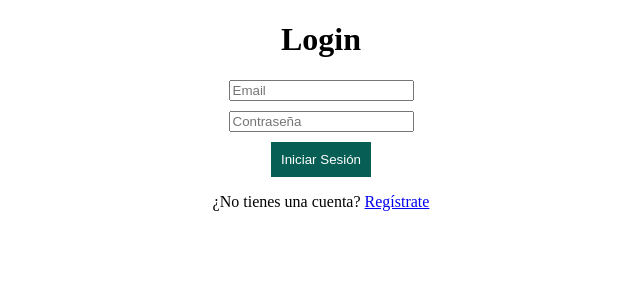
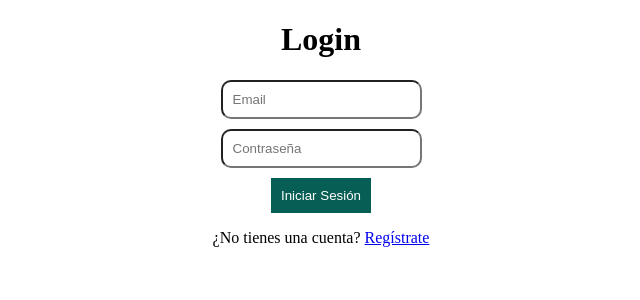
Before and after one commit to saamuplaaza/WhatsApp-Clone, a React (Vite) app: page / in a window 1280 px wide. Shown: the top 300 px of the page, without its empty margins (319-959 px from the left). Built offline with nearby package versions, Linux system fonts and the light colour scheme; no server answers.

Commit message:
v1.0.8 fixing signup

```diff
--- a/src/App.jsx
+++ b/src/App.jsx
@@ -2,10 +2,6 @@ import { useState } from "react"
 import WhatsApp from './components/WhatsApp.jsx'
 import Login from './components/Login.jsx'
 import "./App.css"
-
-export function suma(a, b){
-    return a + b
-}
 
 function App(){
     const [token, setToken] = useState(sessionStorage.getItem('access_token')==null?null:sessionStorage.getItem('access_token'))
--- a/src/components/Login.jsx
+++ b/src/components/Login.jsx
@@ -43,7 +43,7 @@ function Login({setToken}) {
                 <input type="email" name="email" id="email" placeholder='Email'/>
                 <input  type="password" name="password" id="password" placeholder='Contraseña'/>
                 <button type="submit" className='botonLogin'>Iniciar Sesión</button>
-                <p>¿No tienes una cuenta? <a href="signUp.html">Regístrate</a></p>
+                <p>¿No tienes una cuenta? <a href="src/signUp.html">Regístrate</a></p>
             </form>
         </>
     )
--- a/src/css/WhatsApp.css
+++ b/src/css/WhatsApp.css
@@ -173,11 +173,10 @@
   border-top: 1px solid #ccc;
 }
 
-input[type="text"] {
+input {
   flex: 1;
   padding: 10px;
-  border: none;
-  outline: none;
+  border-radius: 10px;
 }
 
 button {
--- a/src/signUp.html
+++ b/src/signUp.html
@@ -5,7 +5,8 @@
     <meta charset="UTF-8">
     <meta name="viewport" content="width=device-width, initial-scale=1.0">
     <title>Document</title>
-    <link rel="stylesheet" href="SignUp.css">
+    <link rel="stylesheet" href="./signUp.css">
+    <link rel="stylesheet" href="./css/WhatsApp.css">
 </head>
 
 <body>
```
